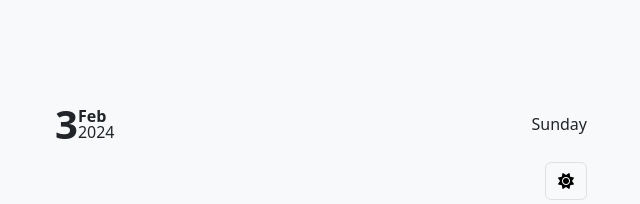
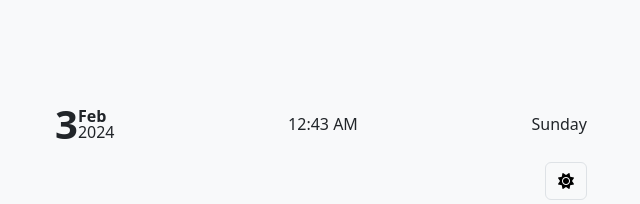
Before and after one commit to finnleygrange/ToDoList, a React (Vite) app in the folder client/: page / in a window 1280 px wide. Shown: the part 218-422 px from the top of the page, without its empty margins (319-959 px from the left). Built offline with nearby package versions, Linux system fonts and the light colour scheme.

Commit message:
New feature added: see current time

```diff
--- a/client/src/components/DateNow.jsx
+++ b/client/src/components/DateNow.jsx
@@ -1,5 +1,21 @@
+import React, { useState, useEffect } from "react";
+
 function DateNow() {
+  const [currentDate, setCurrentDate] = useState(new Date());
+
+  useEffect(() => {
+    const interval = setInterval(() => {
+      setCurrentDate(new Date());
+    }, 1000);
+
+    return () => clearInterval(interval);
+  }, []);
+
   const now = new Date();
+  const time = now.toLocaleTimeString([], {
+    hour: "2-digit",
+    minute: "2-digit",
+  });
   const today = now.getDate();
   const day = now.getDay();
   const month = now.getMonth();
@@ -84,16 +100,19 @@ function DateNow() {
 
   return (
     <>
-      <div className="d-flex w-100 align-items-center">
-        <div className="flex-grow-1 d-flex">
-          <span className="today fs-1 fw-bold">{today} </span>
+      <div className="d-flex w-100 align-items-center justify-content-between">
+        <div className="d-flex">
+          <span className="fs-1 fw-bold">{today} </span>
           <div className="d-flex flex-column lh-1 justify-content-center">
-            <span className="month fs-6 fw-bolder">{monthStr} </span>
-            <span className="year fs-6">{year} </span>
+            <span className="fs-6 fw-bolder">{monthStr} </span>
+            <span className="fs-6">{year} </span>
           </div>
         </div>
+        <div className="">
+          <span className="time fs-6">{time}</span>
+        </div>
         <div>
-          <span className="day">{dayStr}</span>
+          <span className="fs-6">{dayStr}</span>
         </div>
       </div>
     </>
```
